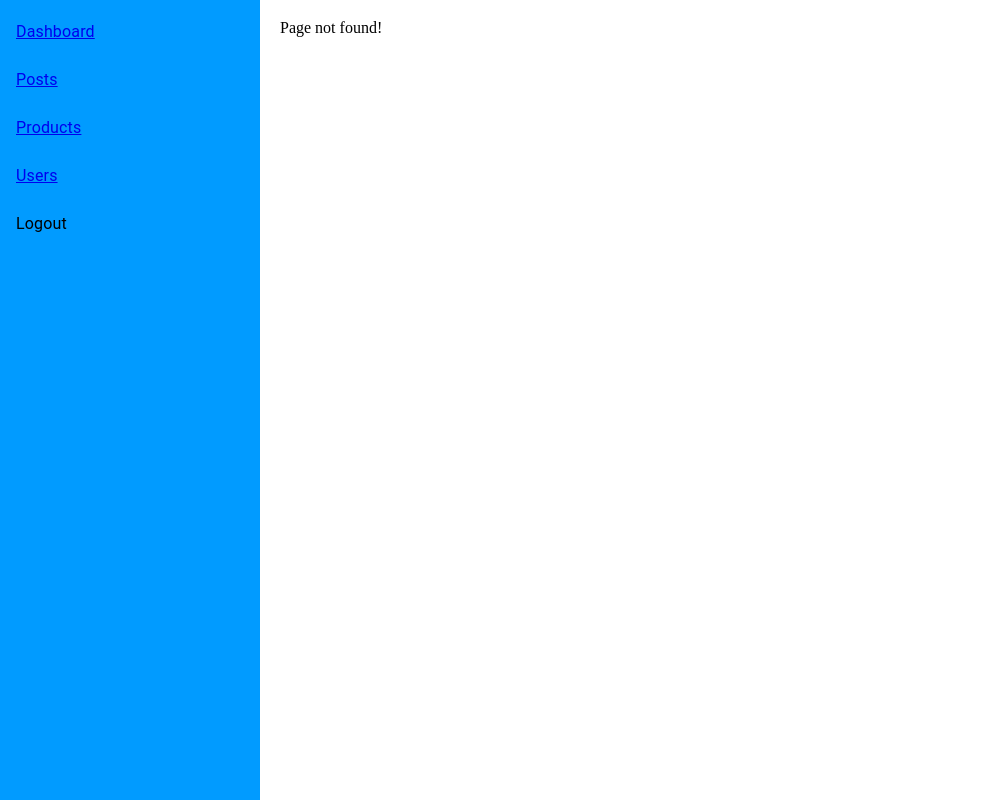
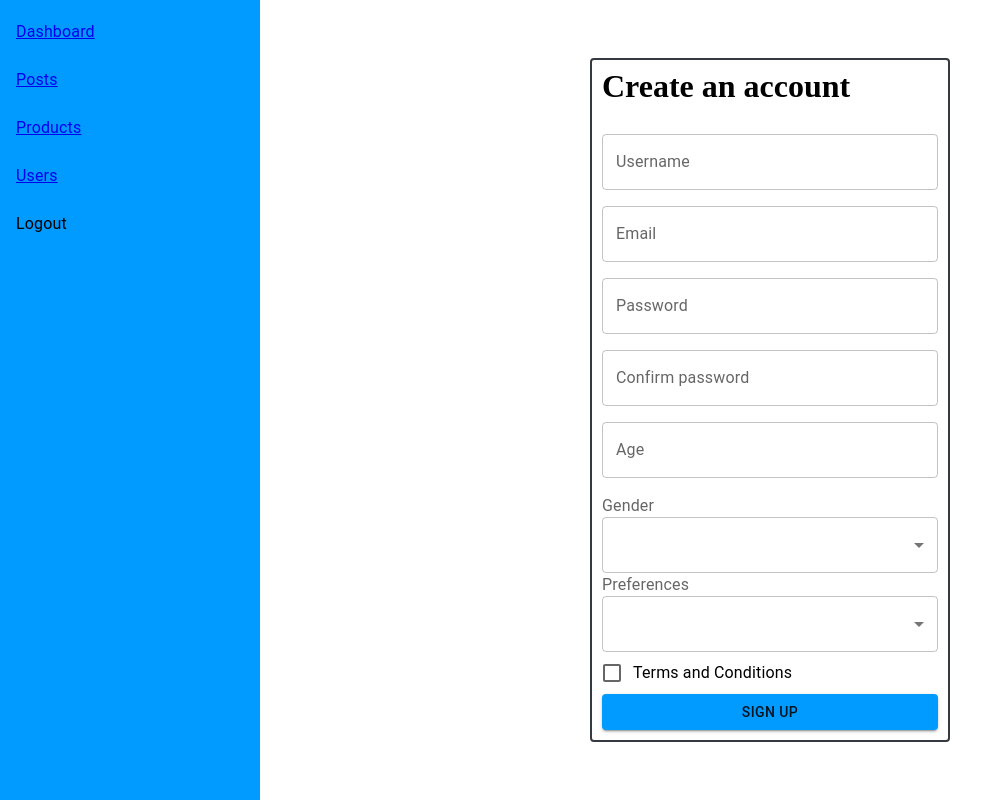
Before and after one commit to erzaosmani/Films_Project, a React (Vite) app: page /SignUp in a window 1280 px wide. Before the commit this address had no page. Shown: the whole page, without its empty margins (0-996 px from the left). Built offline with nearby package versions, Linux system fonts and the light colour scheme.

Commit message:
added the sign up form

```diff
--- /dev/null
+++ b/src/pages/ForgotPassword.tsx
@@ -0,0 +1,7 @@
+import React from 'react'
+
+export const ForgotPassword = () => {
+  return (
+    <div>ForgotPassword</div>
+  )
+}
--- a/src/pages/Login.tsx
+++ b/src/pages/Login.tsx
@@ -1,46 +1,41 @@
-import {Box} from "@mui/material"
+import { Box } from "@mui/material";
 import { NavLink } from "react-router-dom";
 import { LoginForm } from "../components/Login/LoginForm/LoginForm";
 
-
 export const Login = () => {
-
-
   return (
     <Box
       sx={{
-    width:"100%",
-    display:"flex",
-    alignItems:"center",
-    justifyContent:"center",
-
+        width: "100%",
+        display: "flex",
+        alignItems: "center",
+        justifyContent: "center",
       }}
     >
-    <Box sx={{
-      border:2,
-      borderColor:"secondary.main",
-      borderRadius:1,
-      padding:"10px",
-      minWidth:360}}>
-
+      <Box
+        sx={{
+          border: 2,
+          borderColor: "secondary.main",
+          borderRadius: 1,
+          padding: "10px",
+          minWidth: 360,
+        }}
+      >
         <h1>Login</h1>
 
         <LoginForm />
 
         <Box
           sx={{
-        marginTop:2,
-        display:"flex",
-        justifyContent:"space-between",
-       }}>
-
-        <NavLink to="/forgot-password">Forgot your password?</NavLink>
-        <NavLink to="/sign-up">Create an account</NavLink>
-
-       </Box>
-
+            marginTop: 2,
+            display: "flex",
+            justifyContent: "space-between",
+          }}
+        >
+          <NavLink to="/ForgotPassword">Forgot your password?</NavLink>
+          <NavLink to="/SignUp">Create an account</NavLink>
         </Box>
       </Box>
-
+    </Box>
   );
 };
--- /dev/null
+++ b/src/pages/SignUp.tsx
@@ -0,0 +1,107 @@
+import {
+    Button,
+    Checkbox,
+    FormControlLabel,
+    InputLabel,
+    MenuItem,
+    Select,
+    TextField,
+  } from "@mui/material";
+  import { Box } from "@mui/system";
+  import React from "react";
+
+  export const SignUp = () => {
+    return (
+      <Box
+        sx={{
+          width: "100%",
+          display: "flex",
+          alignItems: "center",
+          justifyContent: "center",
+        }}
+      >
+        <Box
+          sx={{
+            border: 2,
+            borderColor: "secondary.main",
+            borderRadius: 1,
+            padding: "10px",
+            minWidth: 360,
+          }}
+        >
+          <h1>Create an account</h1>
+
+          <Box
+            component="form"
+            sx={{
+              display: "flex",
+              flexDirection: "column",
+              marginTop: 4,
+            }}
+            noValidate
+            autoComplete="off"
+          >
+            <TextField
+              id="username"
+              label="Username"
+              variant="outlined"
+              sx={{ marginBottom: 2 }}
+            />
+
+            <TextField
+              id="email"
+              label="Email"
+              variant="outlined"
+              sx={{ marginBottom: 2 }}
+            />
+
+            <TextField
+              id="password"
+              label="Password"
+              variant="outlined"
+              sx={{ marginBottom: 2 }}
+            />
+
+            <TextField
+              id="confirm-password"
+              label="Confirm password"
+              variant="outlined"
+              sx={{ marginBottom: 2 }}
+            />
+
+            <TextField
+              id="age"
+              label="Age"
+              variant="outlined"
+              sx={{ marginBottom: 2 }}
+            />
+
+            <InputLabel id="select-gender">Gender</InputLabel>
+            <Select label="Gender">
+              <MenuItem value={1}>F</MenuItem>
+              <MenuItem value={2}>M</MenuItem>
+            </Select>
+
+            <InputLabel id="select-preferences">Preferences</InputLabel>
+            <Select label="Preferences">
+              <MenuItem value={1}>Action</MenuItem>
+              <MenuItem value={2}>Comedy</MenuItem>
+              <MenuItem value={3}>Sci-Fi</MenuItem>
+              <MenuItem value={4}>Drama</MenuItem>
+              <MenuItem value={5}>Thriller</MenuItem>
+              <MenuItem value={6}>Other</MenuItem>
+            </Select>
+
+            <FormControlLabel
+              control={<Checkbox />}
+              label="Terms and Conditions"
+            />
+
+            <Button type="submit" variant="contained">
+              Sign Up
+            </Button>
+          </Box>
+        </Box>
+      </Box>
+    );
+  };
--- a/src/routes/Routes.tsx
+++ b/src/routes/Routes.tsx
@@ -1,11 +1,15 @@
 import { RouteObject, useRoutes } from "react-router-dom";
 
 import { Error404, Home, Login } from "../pages";
+import { ForgotPassword } from "../pages/ForgotPassword";
+import { SignUp } from "../pages/SignUp";
 
 export const dashboardRoutes: RouteObject[] = [
   { path: "login", element: <Login /> },
   { path: "/", element: <Home /> },
   {path:"*", element:<Error404 />},
+  {path:"SignUp", element:<SignUp />},
+  {path:"ForgotPassword", element:<ForgotPassword />},
 ];
 
 export const Routes = () => {
```
Lines whose indentation alone changed are shown as unchanged.
